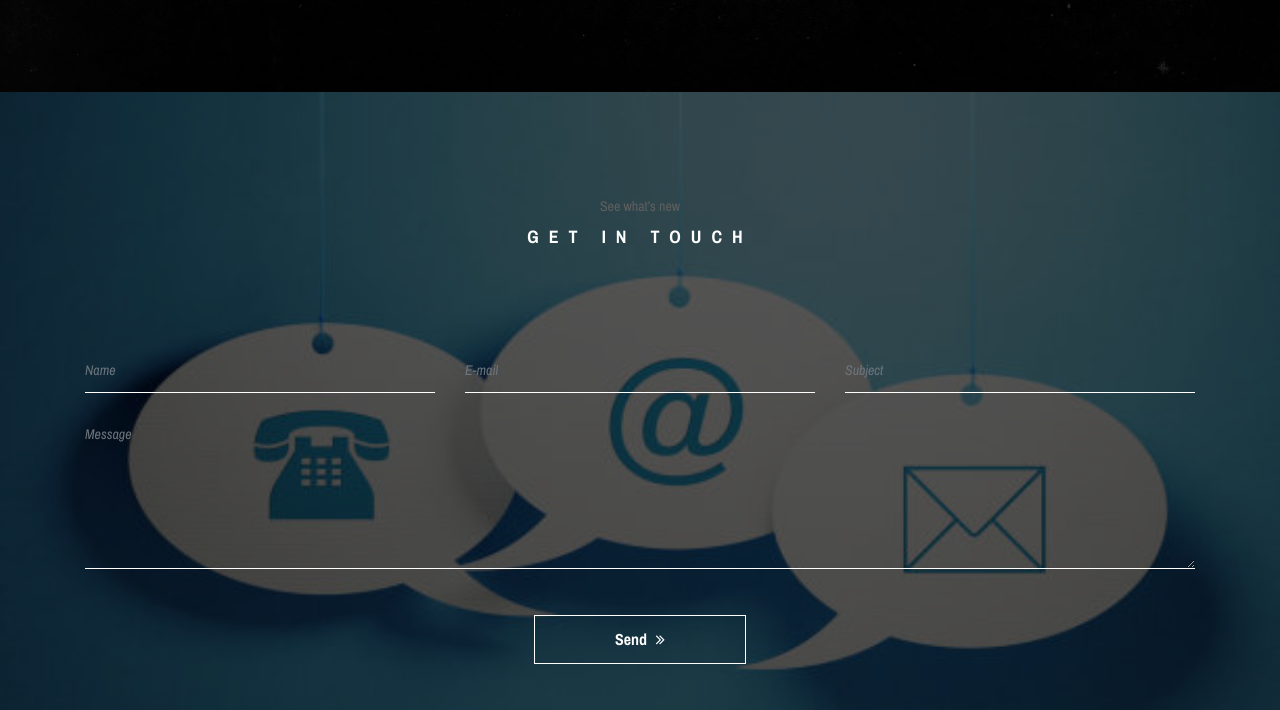
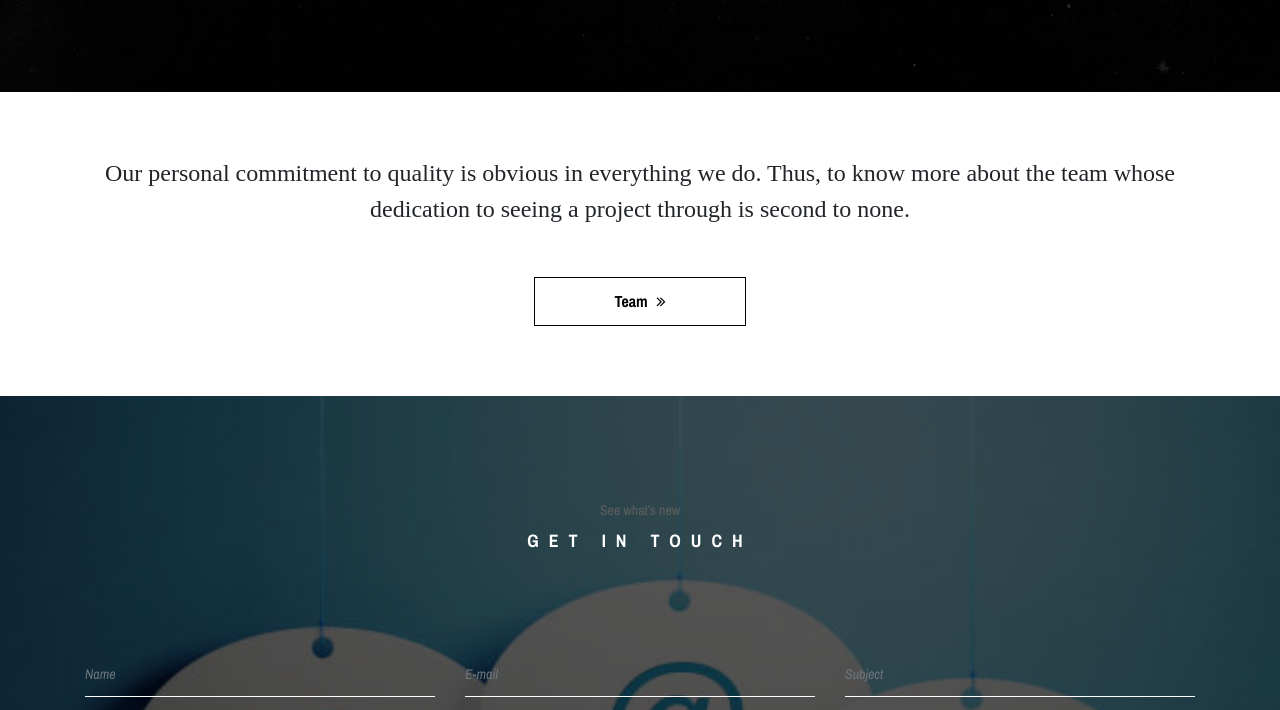
Before and after one commit to ECell-HBTU/GIIEC, a plain HTML site: page index.html in a window 1280 px wide. Shown: the part 3916-4626 px from the top of the page. Drawn offline with nearby package versions, Linux system fonts and the light colour scheme.

Commit message:
update #8

```diff
--- a/index.html
+++ b/index.html
@@ -473,6 +473,23 @@ We knew that innovation is hard. It really is. Because most people don't get it.
         </div>
 		</div>
     </section>
+	<section id="team" style="background-image: url(img/bg-img/upcom.jpg)>
+<div class="container">
+
+
+
+                    <div class="ablums-text text-center mb-70">
+							<div class="form-group wow fadeInUp" data-wow-delay="200ms">
+							<br>
+							<br>
+							<br>
+						<font face="Concert One" size="5">
+						Our personal commitment to quality is obvious in everything we do. Thus, to know more about the team whose dedication to seeing a project through is second to none.
+						<br><a  data-delay="100ms" href="team.html" class="btn oneMusic-btn mt-50">Team <i class="fa fa-angle-double-right"></i></a></font>   </div>
+
+            </div>
+			</div>
+			</section>
 
 
     <!-- ##### Contact Area Start ##### -->
```
